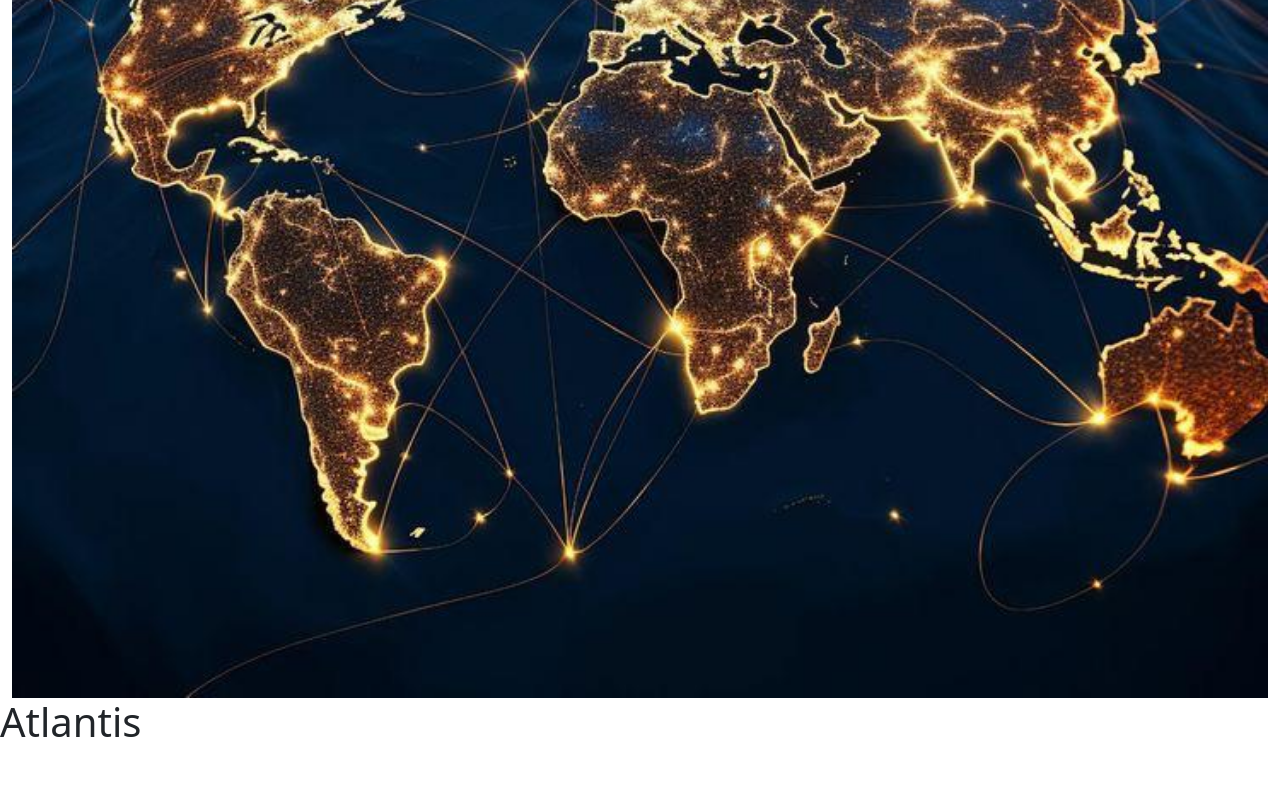
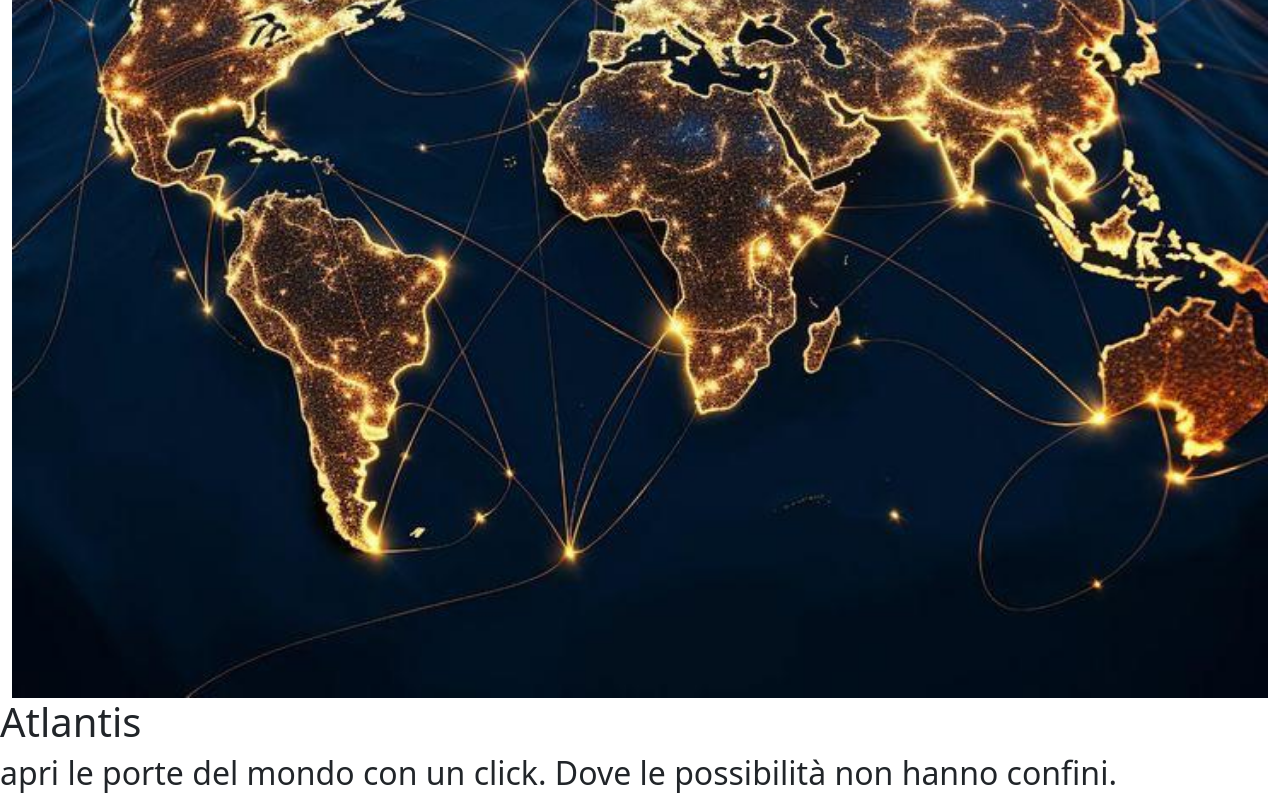
Before and after one commit to Debora78/Atlantis-sito-vetrina-affiliazione, a website: page index.html in a window 1280 px wide. Shown: the part 614-1414 px from the top of the page. Before the commit the page ends 1368 px from the top, so only its background shows below. Drawn offline with Linux system fonts and the light colour scheme.

```diff
--- a/index.html
+++ b/index.html
@@ -85,7 +85,10 @@
     </header>
     <!-- FINE HEADER -->
     <h1>Atlantis</h1>
-
+    <h2>
+      apri le porte del mondo con un click. Dove le possibilità non hanno
+      confini.
+    </h2>
     <script src="js/bootstrap.bundle.min.js"></script>
     <script src="/index.js"></script>
   </body>
```
